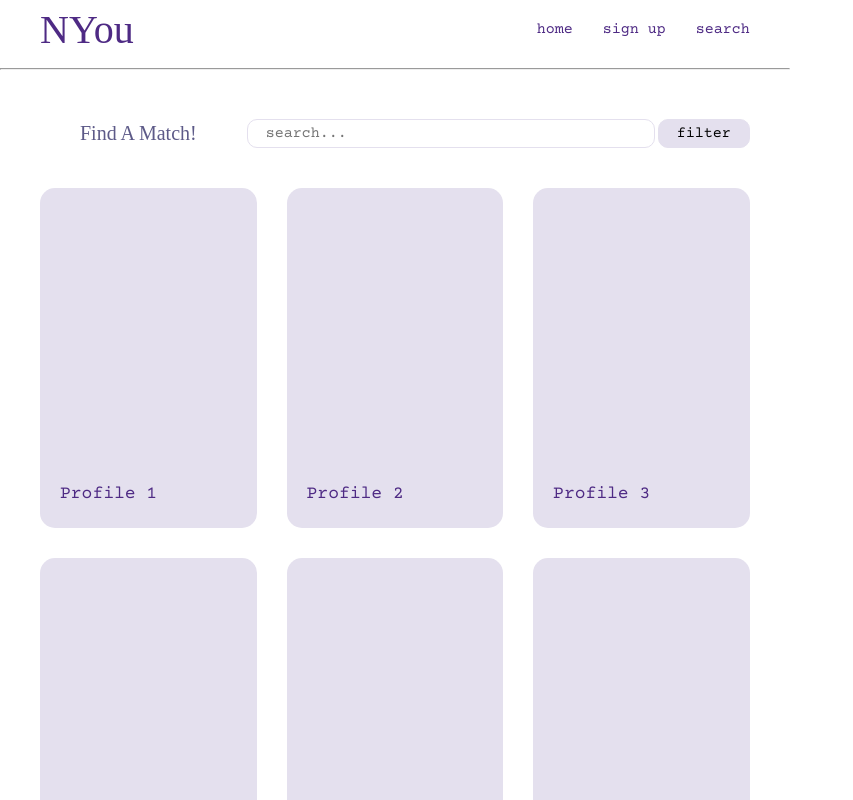
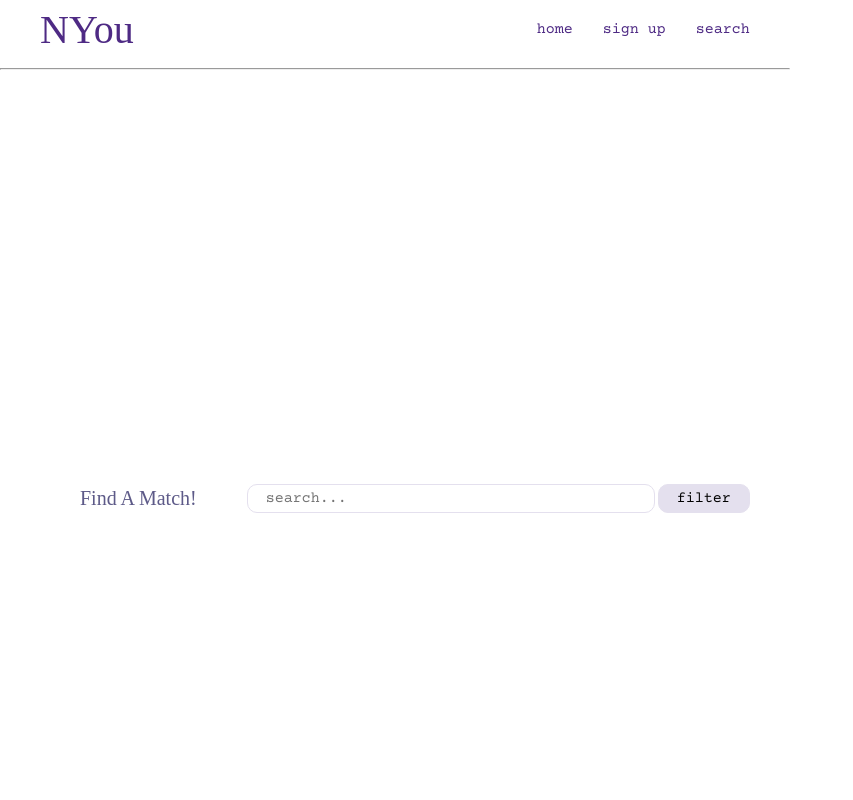
Before and after one commit to danahansari/disc-assignment-3, a React (Vite) app: page / in a window 1280 px wide. Shown: the top 800 px of the page, without its empty margins (0-853 px from the left). Built offline with nearby package versions, Linux system fonts and the light colour scheme; a web font is replaced by a local one.

Commit message:
Added .content in app.css

```diff
--- a/src/App.css
+++ b/src/App.css
@@ -5,6 +5,14 @@
   --save-green: #3F8F2B;
   --light-gray: #CDCDCD;
   --neutral-purple: #5D5A88;
+}
+
+.content {
+  display: flex;
+  flex-direction: column;
+  justify-content: center;
+  align-items: center;
+  min-height: 100vh;
 }
 
 .logo {
```
